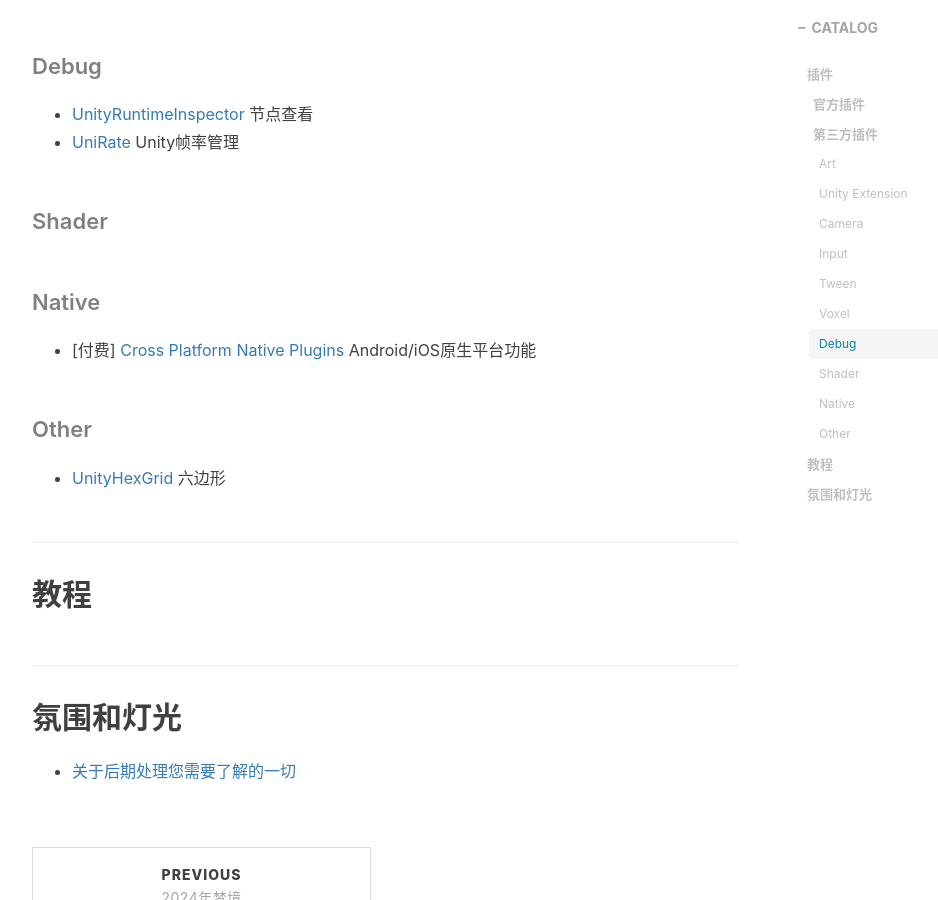
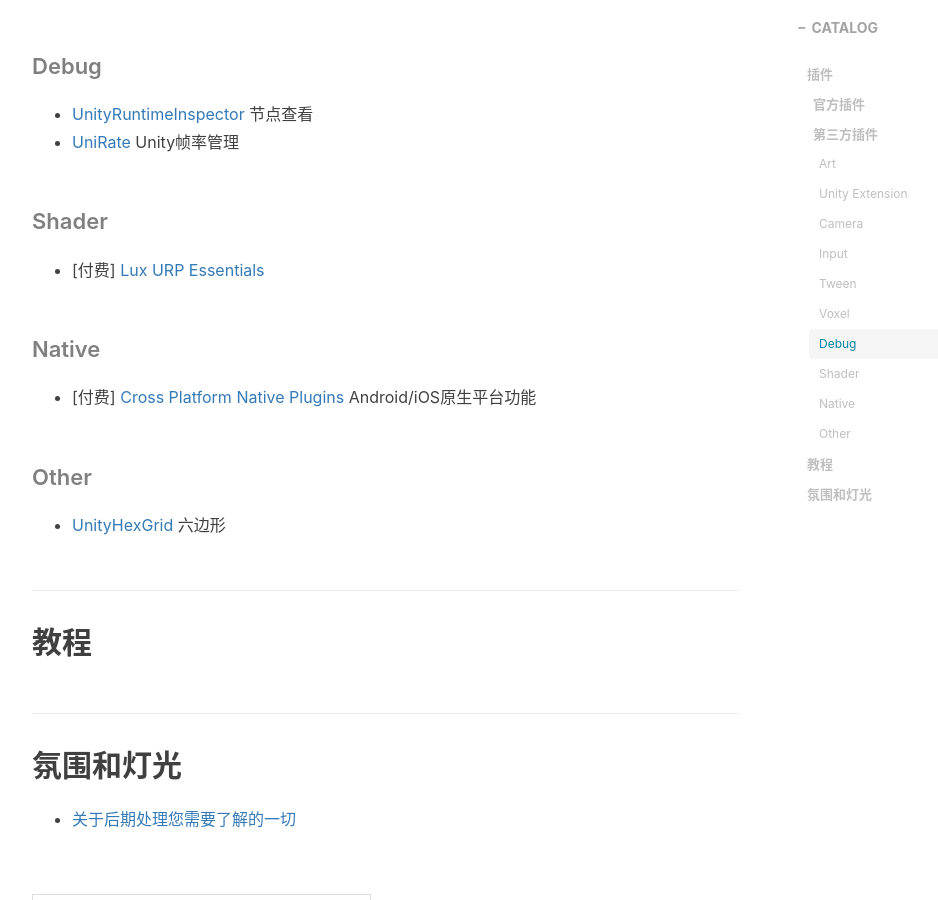
Before and after one commit to gumcstronger/gumcstronger.github.io, a Jekyll site: the page built from _posts/2024/2024-05-14-UnityPlugins.md, in a window 1280 px wide and 900 px high, scrolled down 1756 px. Shown: the whole window, without its empty margins (233-1171 px from the left). Built offline with Jekyll 4.4.1, drawn with Linux system fonts in a browser that asks for light colours; comment, search, counter and statistics services are not loaded.

Commit message:
Update 2024-05-14-UnityPlugins.md

```diff
--- a/_posts/2024/2024-05-14-UnityPlugins.md
+++ b/_posts/2024/2024-05-14-UnityPlugins.md
@@ -52,6 +52,8 @@
 
 #### Shader
 
+* [付费] [Lux URP Essentials](https://assetstore.unity.com/packages/vfx/shaders/lux-urp-essentials-150355)
+
 #### Native
 
 * [付费] [Cross Platform Native Plugins](https://assetstore.unity.com/packages/tools/integration/cross-platform-native-plugins-essential-kit-mobile-ios-android-140111) Android/iOS原生平台功能
```
